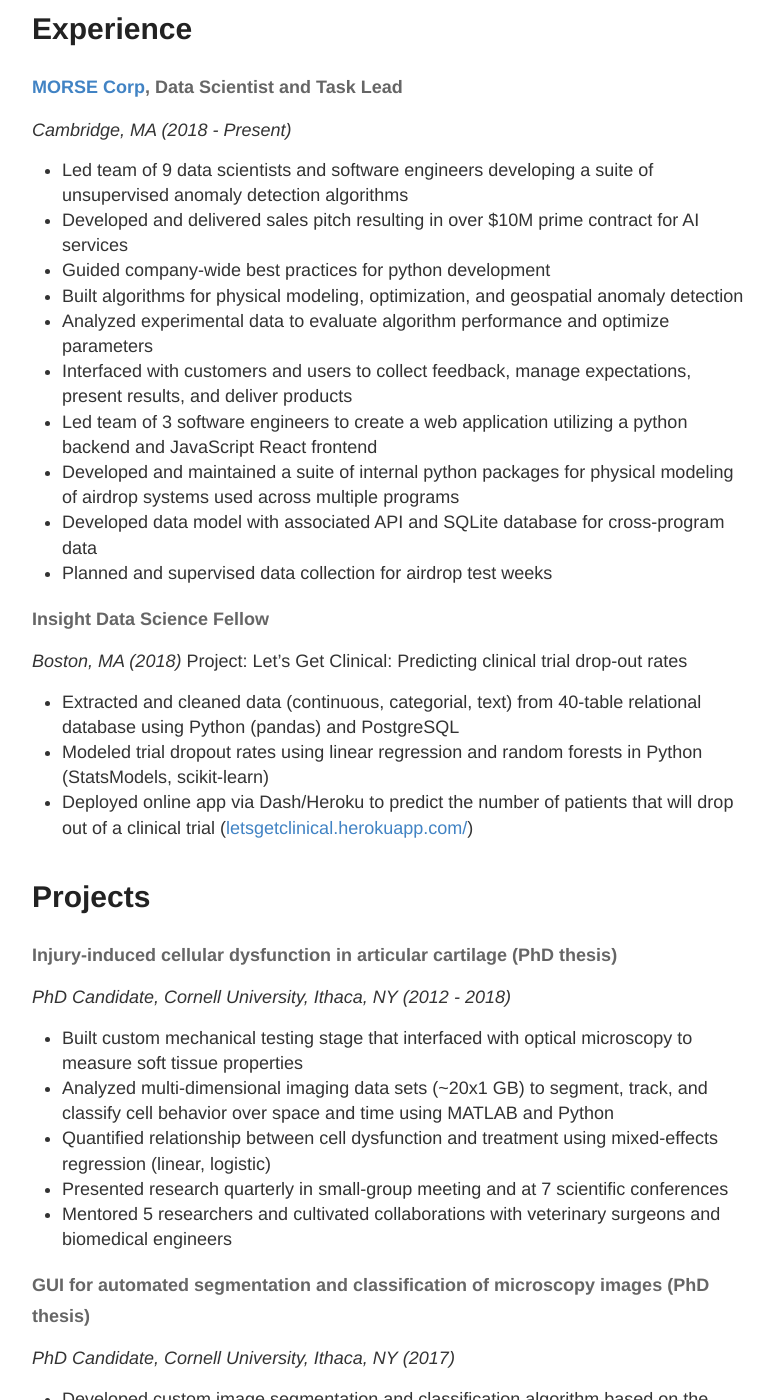
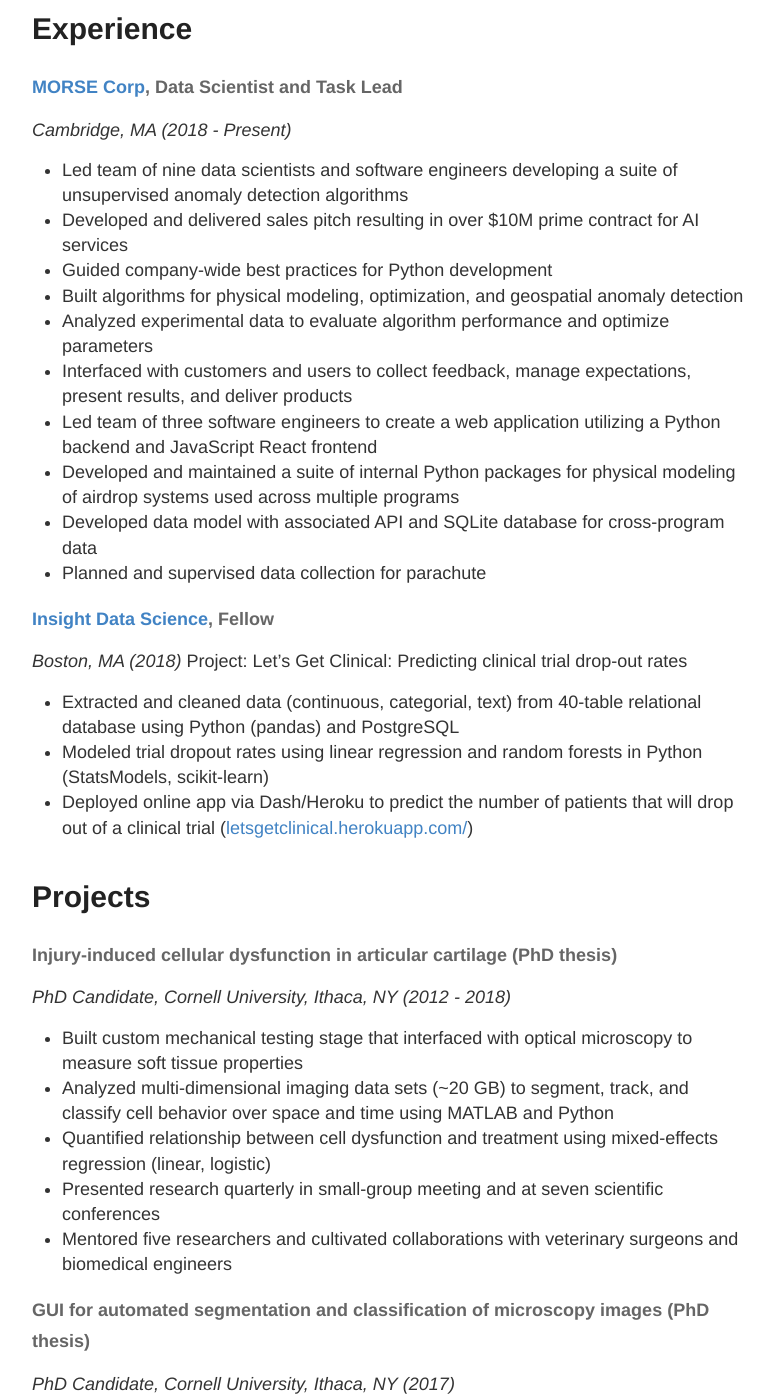
Before and after one commit to lenabradley/lenabradley.github.io, a Jekyll site: the page built from about.md, in a window 1280 px wide and 1400 px high, scrolled down 1251 px. Shown: the whole window, without its empty margins (248-1022 px from the left). Built offline with Jekyll 4.4.1, drawn with Linux system fonts in a browser that asks for light colours; some of the changed text lies outside the part shown.

Commit message:
update resume

```diff
--- a/about.md
+++ b/about.md
@@ -22,9 +22,9 @@ B.S. with Honors in Physics, Minors in Biomedical Engineering & Mathematics
 # Skills
 **Languages**: Python, MATLAB, SQL, LaTeX, HTML/CSS
 
-**Tools**: Git, Docker and docker-compose, Jenkins, Jupyter, Dash, ffmpeg, QGIS, Inkscape (vector graphics), Tableau, AutoDesk Inventor (3D CAD)
+**Tools**: Git, Docker and Docker Compose, Jenkins, Jupyter, Dash, ffmpeg, QGIS, Inkscape (vector graphics), Tableau, AutoDesk Inventor (3D CAD)
 
-**Organizational**: Agile development, Task leadership, Stakeholder management, Business development
+**Organizational**: Agile Development, Task Leadership, Stakeholder Management, Business Development
 
 **Python**:
 * Package creation and environment management (pip, setuptools, poetry, virtualenv, pyenv, cookiecutter)
@@ -39,18 +39,18 @@ B.S. with Honors in Physics, Minors in Biomedical Engineering & Mathematics
 # Experience
 #### [MORSE Corp](https://www.morsecorp.com/), Data Scientist and Task Lead
 _Cambridge, MA (2018 - Present)_
-* Led team of 9 data scientists and software engineers developing a suite of unsupervised anomaly detection algorithms
+* Led team of nine data scientists and software engineers developing a suite of unsupervised anomaly detection algorithms
 * Developed and delivered sales pitch resulting in over $10M prime contract for AI services
-* Guided company-wide best practices for python development
+* Guided company-wide best practices for Python development
 * Built algorithms for physical modeling, optimization, and geospatial anomaly detection
 * Analyzed experimental data to evaluate algorithm performance and optimize parameters
 * Interfaced with customers and users to collect feedback, manage expectations, present results, and deliver products
-* Led team of 3 software engineers to create a web application utilizing a python backend and JavaScript React frontend
-* Developed and maintained a suite of internal python packages for physical modeling of airdrop systems used across multiple programs
+* Led team of three software engineers to create a web application utilizing a Python backend and JavaScript React frontend
+* Developed and maintained a suite of internal Python packages for physical modeling of airdrop systems used across multiple programs
 * Developed data model with associated API and SQLite database for cross-program data
-* Planned and supervised data collection for airdrop test weeks
+* Planned and supervised data collection for parachute
 
-#### Insight Data Science Fellow
+#### [Insight Data Science](https://insightfellows.com/), Fellow
 _Boston, MA (2018)_
 Project: Let’s Get Clinical: Predicting clinical trial drop-out rates
 * Extracted and cleaned data (continuous, categorial, text) from 40-table relational database using Python (pandas) and PostgreSQL
@@ -62,10 +62,10 @@ Project: Let’s Get Clinical: Predicting clinical trial drop-out rates
 _PhD Candidate, Cornell University, Ithaca, NY_
 _(2012 - 2018)_
 * Built custom mechanical testing stage that interfaced with optical microscopy to measure soft tissue properties
-* Analyzed multi-dimensional imaging data sets (~20x1 GB) to segment, track, and classify cell behavior over space and time using MATLAB and Python
+* Analyzed multi-dimensional imaging data sets (~20 GB) to segment, track, and classify cell behavior over space and time using MATLAB and Python
 * Quantified relationship between cell dysfunction and treatment using mixed-effects regression (linear, logistic)
-* Presented research quarterly in small-group meeting and at 7 scientific conferences
-* Mentored 5 researchers and cultivated collaborations with veterinary surgeons and biomedical engineers
+* Presented research quarterly in small-group meeting and at seven scientific conferences
+* Mentored five researchers and cultivated collaborations with veterinary surgeons and biomedical engineers
 
 #### GUI for automated segmentation and classification of microscopy images (PhD thesis)
 _PhD Candidate, Cornell University, Ithaca, NY_
```
Also changed, not shown: other parts of about.md (+2 -2 lines).
